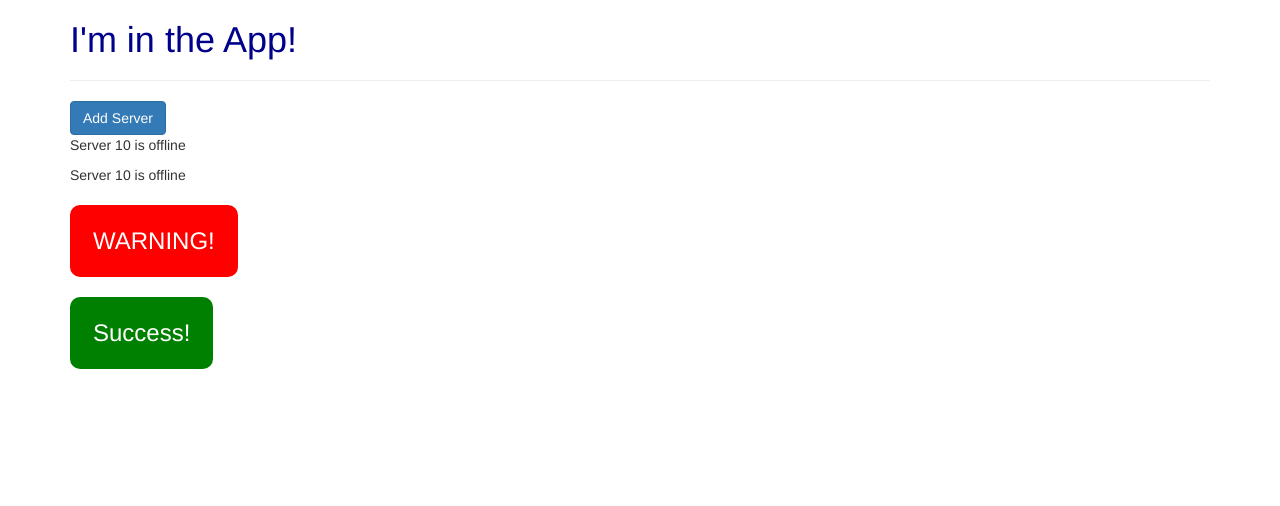
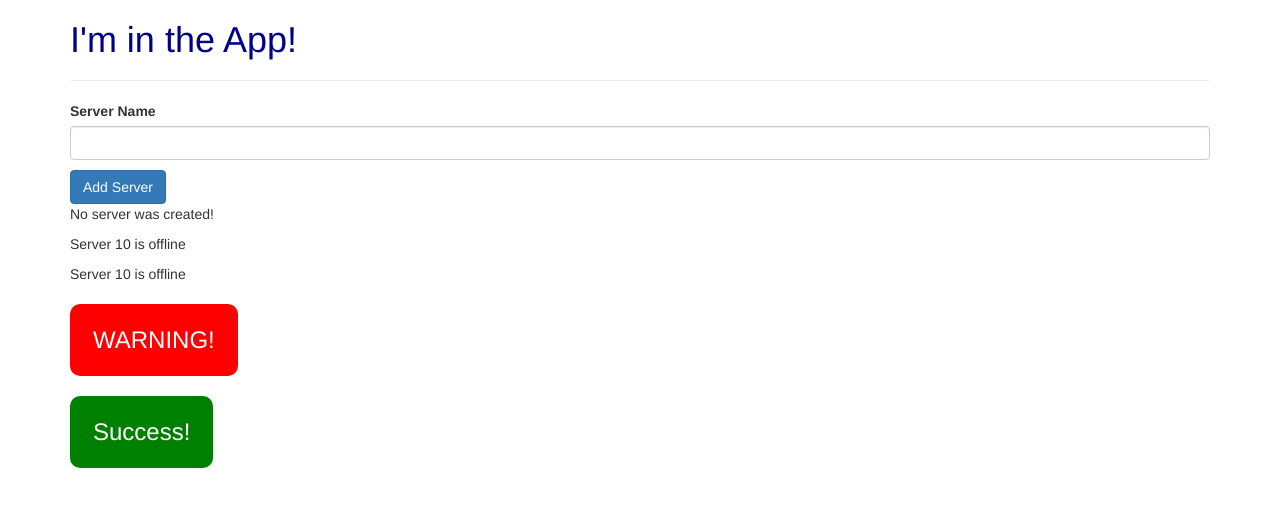
Before and after one commit to stephaniesmith/angular-app, an Angular app: page / in a window 1280 px wide. Shown: the top 506 px of the page. Built offline with nearby package versions, Linux system fonts and the light colour scheme.

Commit message:
binding data

```diff
--- a/src/app/servers/servers.component.html
+++ b/src/app/servers/servers.component.html
@@ -1,8 +1,15 @@
+<label>Server Name</label>
+<input
+  type="text"
+  class="form-control"
+  (input)="onUpdateServerName($event)">
+<p>{{ serverName }}</p>
 <button
   class="btn btn-primary"
   [disabled]="!allowNewServer"
-  >
+  (click)="onCreateServer()">
   Add Server
 </button>
+<p>{{ serverCreationStatus }}</p>
 <app-server></app-server>
 <app-server></app-server>
--- a/src/app/servers/servers.component.ts
+++ b/src/app/servers/servers.component.ts
@@ -7,6 +7,9 @@
 })
 export class ServersComponent implements OnInit {
   allowNewServer = false;
+  serverCreationStatus = 'No server was created!';
+  serverName = '';
+
 
   constructor() {
     setTimeout(() => {
@@ -17,4 +20,11 @@
   ngOnInit() {
   }
 
+  onCreateServer() {
+    this.serverCreationStatus = 'Server was created!'
+  }
+
+  onUpdateServerName(event: any) {
+    this.serverName = (<HTMLInputElement>event.target).value;
+  }
 }
```
